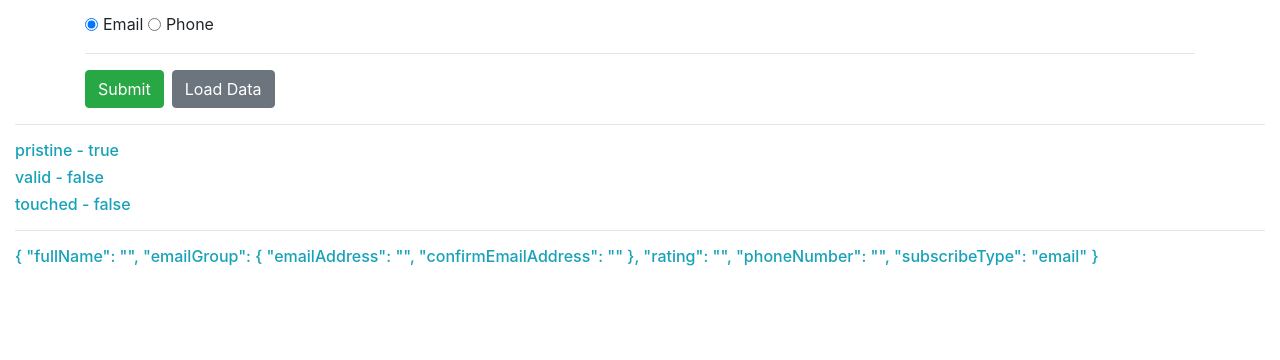
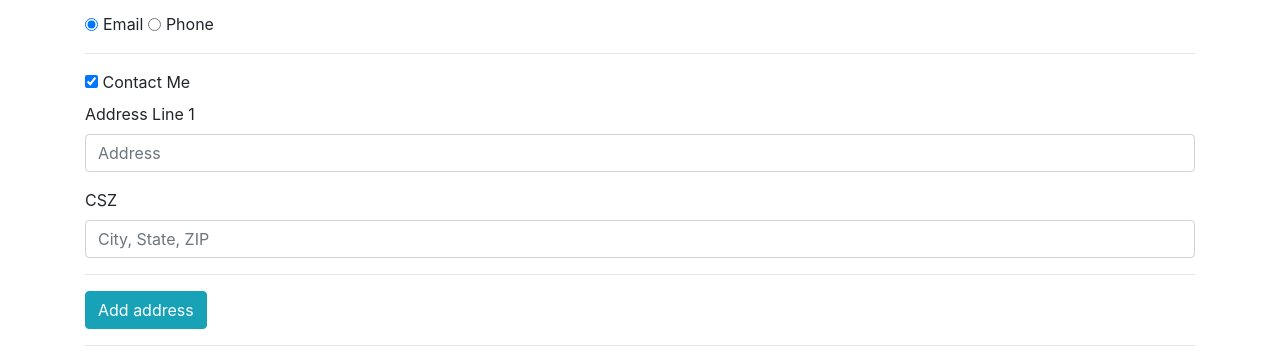
Before and after one commit to Rahuldevdurg/demo-batch2, an Angular app in the folder angular-demo/: page /reactive-form in a window 1280 px wide. Shown: the part 561-921 px from the top of the page. Built offline with nearby package versions, Linux system fonts and the light colour scheme; what ng-http-loader, notyf would draw is missing.

Commit message:
form array

```diff
--- a/angular-demo/src/app/reactive-form/reactive-form.component.html
+++ b/angular-demo/src/app/reactive-form/reactive-form.component.html
@@ -71,6 +71,33 @@
       <label class="form-check-label" for="inlineRadio1">Phone</label>
     </div>
     <hr>
+    <div class="form-check">
+      <input class="form-check-input position-static" type="checkbox" id="blankCheckbox" formControlName="contactMe">
+      <label for="blankCheckbox">&nbsp;Contact Me</label>
+    </div>
+
+
+    <!-- Address Starts here -->
+    <div *ngIf="customerForm.get('contactMe').value">
+      <div formArrayName="addressArray" *ngFor="let add of customerForm.get('addressArray')['controls']; let i= index">
+        <div formGroupName="{{i}}">
+          <div class="form-group">
+            <label for="">Address Line 1</label>
+            <input type="text" class="form-control" placeholder="Address" formControlName="address1">
+          </div>
+          <div class="form-group">
+            <label for="">CSZ</label>
+            <input type="text" class="form-control" placeholder="City, State, ZIP" formControlName="csz">
+          </div>
+        </div>
+      </div>
+      <hr>
+      <button type="button" class="btn btn-info mr-2" (click)="addNewAddress()">Add address</button>
+    </div>
+
+
+    <!-- Address Ends here -->
+    <hr>
     <button type="submit" class="btn btn-success mr-2">Submit</button>
     <button type="button" class="btn btn-secondary mr-2" (click)="loadData()">Load Data</button>
   </form>
--- a/angular-demo/src/app/reactive-form/reactive-form.component.ts
+++ b/angular-demo/src/app/reactive-form/reactive-form.component.ts
@@ -83,6 +83,8 @@ export class ReactiveFormComponent implements OnInit {
       rating: ['', [Validators.required, rangeValidator(1, 15)]],
       phoneNumber: [''],
       subscribeType: ['email'],
+      contactMe: [true],
+      addressArray: this.fb.array([this.createAddressGroup()]),
     });
 
     this.customerForm.get('subscribeType').valueChanges.subscribe((data) => {
@@ -92,6 +94,18 @@ export class ReactiveFormComponent implements OnInit {
 
     this.customerForm.get('phoneNumber').statusChanges.subscribe((data) => {
       console.log('Inside statusChanges -', data);
+    });
+  }
+
+  addNewAddress() {
+    this.customerForm
+      .get('addressArray')
+      ['controls']?.push(this.createAddressGroup());
+  }
+  createAddressGroup() {
+    return this.fb.group({
+      address1: [''],
+      csz: [''],
     });
   }
 
```
